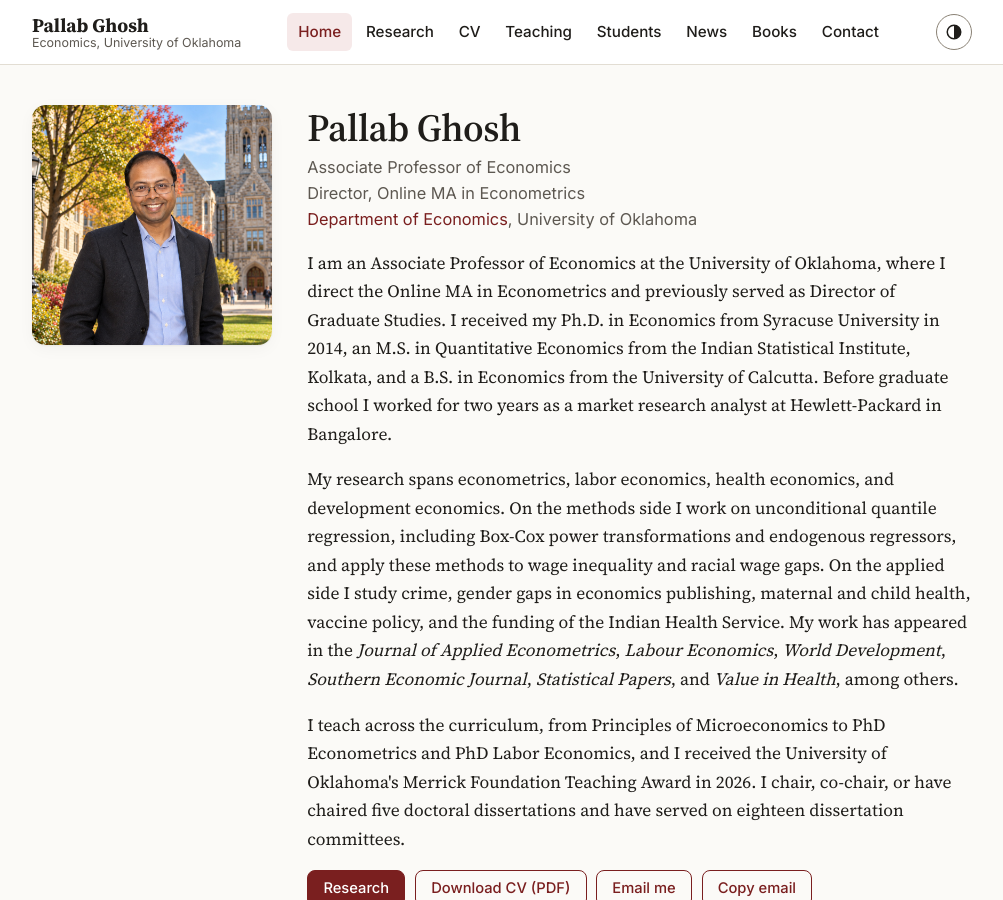
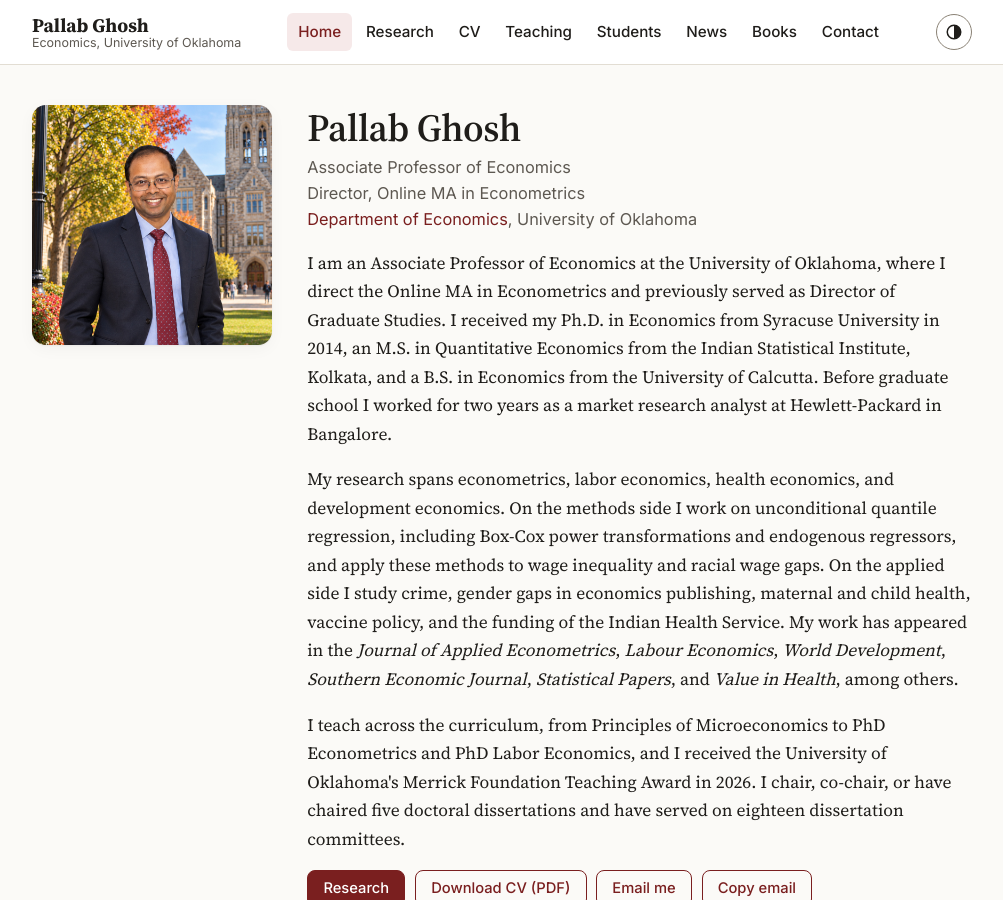
Before and after one commit to paghosh/paghosh.github.io, a Jekyll site: the page built from index.html, in a window 1280 px wide and 900 px high. Shown: the whole window, without its empty margins (138-1141 px from the left). Built offline with Jekyll 4.4.1, drawn with Linux system fonts in a browser that asks for light colours.

Commit message:
Headshot: switch to BC_profile_pic5
Co-Authored-By: Claude Fable 5.1 <noreply@anthropic.com>

```diff
--- a/index.html
+++ b/index.html
@@ -10,7 +10,7 @@ description: "Pallab Ghosh is an Associate Professor of Economics at the Univers
 {% assign npubs = published | size | plus: commentary.size %}
 <section class="hero">
   <div class="hero-photo">
-    <img src="{{ site.author.photo | relative_url }}?v=20261011b" alt="Portrait of Pallab Ghosh" width="900" height="900" fetchpriority="high">
+    <img src="{{ site.author.photo | relative_url }}?v=20261011c" alt="Portrait of Pallab Ghosh" width="900" height="900" fetchpriority="high">
   </div>
   <div class="hero-text">
     <h1>{{ site.author.name }}</h1>
```
Also changed, not shown: assets/img/headshot.jpg, assets/img/headshot_small.jpg, assets/img/og-image.jpg.
